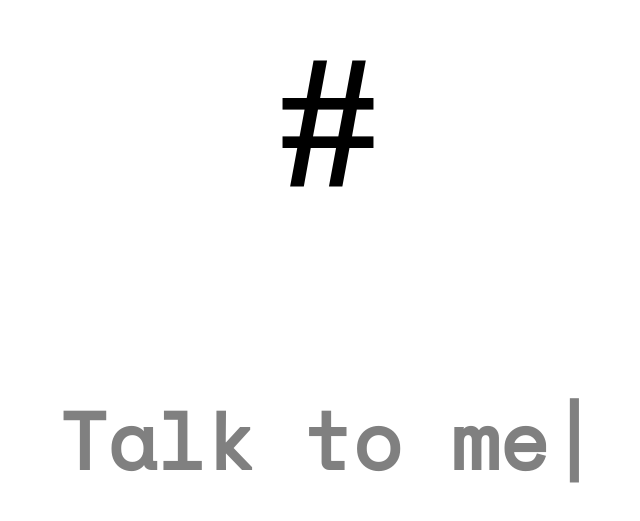
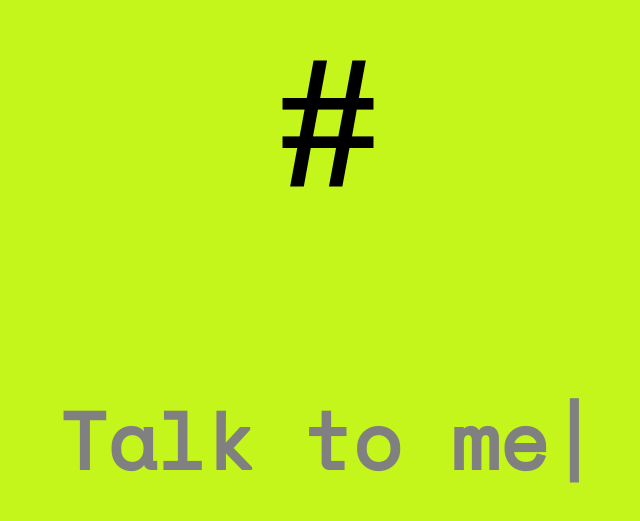
Before and after one commit to TwoWayHandShake/speechShizzle, a React (Create React App) app: page / in a window 1280 px wide. Shown: the part 261-782 px from the top of the page, without its empty margins (312-952 px from the left). Built offline with nearby package versions, Linux system fonts and the light colour scheme; a web font is replaced by a local one.

Commit message:
improve speech recognition, debounce image update, refactor

```diff
--- a/src/App.module.css
+++ b/src/App.module.css
@@ -9,7 +9,7 @@
 	justify-content: center;
 }
 
-.RecognitionWrapper {
+.transcription {
 	font-family: "Space Mono", monospace;
 	position: absolute;
 	color: black;
@@ -35,7 +35,7 @@
 	font-size: 3vw;
 }
 
-.SearchWrapper {
+.search {
 	position: absolute;
 	font-family: "Inknut Antiqua", serif;
 	color: black;
@@ -47,11 +47,11 @@
 	line-height: 10vw;
 }
 
-.SearchWrapperTop {
+.searchTop {
 	top: 50px;
 }
 
-.HintWrapper {
+.typist {
 	font-family: "Space Mono", monospace;
 	color: gray;
 	position: absolute;
@@ -64,7 +64,7 @@
 	/* letter-spacing: -.8vw; */
 }
 
-.StateWrapper {
+.debug {
 	background: white;
 	word-wrap: break-word;
 	position: absolute;
@@ -77,7 +77,7 @@
 	max-width: 600px;
 }
 
-.backgroundWrapper {
+.background {
 	height: 100vh;
 	width: 100vw;
 	overflow: hidden;
--- a/src/App.tsx
+++ b/src/App.tsx
@@ -1,16 +1,11 @@
-import axios from "axios";
-import * as nlp from "compromise";
 import React from "react";
 import classNames from "classnames";
 import Typist from "react-typist";
+import debounce from "debounce";
 import styles from "./App.module.css";
 import "animate.css";
-
-interface IExtendedWindow extends Window {
-	webkitSpeechRecognition: any;
-}
-
-const extendedWindow = window as IExtendedWindow;
+import { SpeechListener, ISpeechChange } from "./SpeechListener";
+import { getImage } from "./giphy";
 
 interface IState {
 	transcription: string;
@@ -43,14 +38,7 @@ class App extends React.PureComponent<IProps, IState> {
 	}
 
 	componentDidMount() {
-		this.initSpeechRecognition();
 		document.addEventListener("keydown", this.toggleDebugView, false);
-	}
-
-	componentDidUpdate(prevProps: IProps, prevState: IState) {
-		if (prevState.item !== this.state.item) {
-			this.updateImage();
-		}
 	}
 
 	toggleDebugView = (event: any) => {
@@ -70,69 +58,16 @@ class App extends React.PureComponent<IProps, IState> {
 		return text.trim();
 	};
 
-	initSpeechRecognition = () => {
-		const recognition = new extendedWindow.webkitSpeechRecognition();
-		recognition.continuous = true;
-		recognition.interimResults = true;
-		recognition.lang = "en-US";
-
-		recognition.onresult = (event: any) => {
-			for (let i = event.resultIndex; i < event.results.length; ++i) {
-				const resultChunk = event.results[i][0].transcript;
-				const transcription = resultChunk;
-				const processedLanguage = nlp(transcription);
-				const extractedNouns = processedLanguage.nouns().out("text");
-
-				const extractedVerbs = processedLanguage.verbs().out("text");
-
-				this.setState({
-					nouns: extractedNouns,
-					verbs: extractedVerbs
-				});
-
-				let text = this.splitGetLast(extractedNouns) || this.splitGetLast(extractedVerbs);
-
-				if (text) {
-					this.setState({
-						item: text
-					});
-				}
-
-				this.setState({
-					transcription
-				});
-			}
-		};
-
-		recognition.start();
-	};
-
 	updateImage = async () => {
 		const { item } = this.state;
 		if (!item) {
 			return;
 		}
+		console.log("Update image", item);
 		try {
-			const keys = [
-				"098bp5rbz5oRCsbNqOfrDJT5EecbSCXs",
-				"qsJL0hUiBazkjkQTZWvgFX2ATawYOHcp",
-				"ppRcLc2j7uB49TVrVAslibdoTZewMPGM",
-				"x8D6sHzDy0H4Q959Cm19GNvh0Ydb5Pr5",
-				"zyk0hiXD6TduvPafJumM6UBdSQCcZSNb",
-				"kxOy2220algKcmTAdh82ARfxpGhNeVMf",
-				"4Nu26m9hRLo1ZOv9mXu1QNJptIUTIN2u"
-			];
-
-			const apiKey = keys[Math.floor(keys.length * Math.random())];
-			const url = `https://api.giphy.com/v1/gifs/random?tag=${item.toLowerCase()}&api_key=${apiKey}&limit=1`;
-			const {
-				data: {
-					data: { image_url }
-				}
-			} = await axios.get(url);
-
+			const url = await getImage(item);
 			this.setState({
-				imageSrc: image_url
+				imageSrc: url
 			});
 		} catch (e) {
 			this.updateImage();
@@ -140,9 +75,11 @@ class App extends React.PureComponent<IProps, IState> {
 		}
 	};
 
+	debounceImageUpdate = debounce(this.updateImage, 300);
+
 	private renderHint() {
 		return this.state.transcription ? null : (
-			<div className={styles.HintWrapper}>
+			<div className={styles.typist}>
 				<Typist>Talk to me</Typist>
 			</div>
 		);
@@ -150,7 +87,7 @@ class App extends React.PureComponent<IProps, IState> {
 
 	private renderDebug() {
 		return this.state.debug ? (
-			<div className={styles.StateWrapper}>
+			<div className={styles.debug}>
 				<pre>{JSON.stringify(this.state, null, 2)}</pre>
 			</div>
 		) : null;
@@ -158,68 +95,77 @@ class App extends React.PureComponent<IProps, IState> {
 
 	private getTheme(): ITheme {
 		const defaultTheme = {
-			search: styles.SearchWrapper,
-			background: styles.backgroundWrapper,
-			transcription: styles.RecognitionWrapper
+			search: styles.search,
+			background: styles.background,
+			transcription: styles.transcription
 		};
-		const text = this.state.transcription;
+		const text = this.state.item;
 		if (/trump|banana/gi.test(text)) {
 			return {
 				...defaultTheme,
-				search: classNames(styles.SearchWrapper, styles.textYellow, "animated", "rotateIn"),
-				transcription: classNames(styles.RecognitionWrapper, styles.textYellow)
+				search: classNames(styles.search, styles.textYellow, "animated", "rotateIn"),
+				transcription: classNames(styles.transcription, styles.textYellow)
 			};
 		}
 
 		if (/bounce|jump|run/gi.test(text)) {
 			return {
 				...defaultTheme,
-				search: classNames(styles.SearchWrapper, "animated", "bounceIn")
+				search: classNames(styles.search, "animated", "bounceIn")
 			};
 		}
 
 		if (/dance|shake|sex/gi.test(text)) {
 			return {
 				...defaultTheme,
-				search: classNames(styles.SearchWrapper, "animated", "shake")
+				search: classNames(styles.search, "animated", "shake")
 			};
 		}
 
-		if (/penis|tits/gi.test(text)) {
+		if (/penis/gi.test(text)) {
 			return {
 				...defaultTheme,
-				search: classNames(
-					styles.SearchWrapper,
-					styles.SearchWrapperTop,
-					"animated",
-					"hinge",
-					"delay-1s",
-					"slow"
-				)
+				search: classNames(styles.search, styles.searchTop, "animated", "hinge", "delay-1s", "slow")
 			};
 		}
 
-		if (/heart|nervous|love/gi.test(text)) {
+		if (/heart|nervous|love|kiss/gi.test(text)) {
 			return {
 				...defaultTheme,
-				search: classNames(
-					styles.SearchWrapper,
-					styles.textRed,
-					"animated",
-					"infinite",
-					"heartBeat"
-				)
+				search: classNames(styles.search, styles.textRed, "animated", "infinite", "heartBeat")
 			};
 		}
 
 		if (/rotate|spin|turn/gi.test(text)) {
 			return {
 				...defaultTheme,
-				search: classNames(styles.SearchWrapper, "animated", "rotateIn")
+				search: classNames(styles.search, "animated", "rotateIn")
 			};
 		}
 
 		return defaultTheme;
+	}
+
+	handleSpeechChange = (change: ISpeechChange) => {
+		console.log("Speech changed", change);
+		if (change.word && change.word !== this.state.item) {
+			this.debounceImageUpdate();
+		}
+		this.setState({
+			item: change.word,
+			transcription: change.full,
+			verbs: change.verbs,
+			nouns: change.nouns
+		});
+	};
+
+	private randomColor() {
+		var letters = "0123456789ABCDEF";
+		var color = "#";
+		for (var i = 0; i < 6; i++) {
+			color += letters[Math.floor(Math.random() * 16)];
+		}
+		return color;
 	}
 
 	render(): React.ReactNode {
@@ -228,18 +174,22 @@ class App extends React.PureComponent<IProps, IState> {
 		const theme = this.getTheme();
 
 		return (
+			<>
+				<SpeechListener onChange={this.handleSpeechChange} />
 				<div className={styles.root}>
 					{this.renderDebug()}
-				<div className={theme.transcription}>{transcription}</div>
 					<div className={theme.search}>
 						<span>#</span>
 						{item}
 					</div>
+					<div className={theme.transcription}>{transcription}</div>
 					{this.renderHint()}
-				<div className={theme.background} style={{ backgroundImage: `url(${imageSrc})` }}>
-					{/* <img src={imageSrc} alt="" /> */}
+					<div
+						className={theme.background}
+						style={{ backgroundImage: `url(${imageSrc})`, backgroundColor: this.randomColor() }}
+					/>
 				</div>
-			</div>
+			</>
 		);
 	}
 }
--- /dev/null
+++ b/src/SpeechListener.tsx
@@ -0,0 +1,107 @@
+import "animate.css";
+import * as nlp from "compromise";
+import React from "react";
+
+interface IExtendedWindow extends Window {
+	webkitSpeechRecognition: any;
+	SpeechRecognition: any;
+	SpeechRecognitionEvent: any;
+	webkitSpeechRecognitionEvent: any;
+}
+
+const extendedWindow = window as IExtendedWindow;
+
+interface IState {
+	full: string;
+	word: string;
+	nouns: string;
+	verbs: string;
+}
+
+export interface ISpeechChange {
+	full: string;
+	word: string;
+	nouns: string;
+	verbs: string;
+}
+
+interface IProps {
+	onChange: (change: ISpeechChange) => void;
+}
+
+export class SpeechListener extends React.PureComponent<IProps, IState> {
+	constructor(props: IProps) {
+		super(props);
+		this.state = {
+			full: "",
+			word: "",
+			nouns: "",
+			verbs: ""
+		};
+	}
+
+	componentDidMount() {
+		this.startSpeechRecognition();
+	}
+
+	splitGetLast = (text: string) => {
+		const split = text.split(" ");
+		if (split.length) {
+			return split.reverse()[0].trim();
+		}
+		return text.trim();
+	};
+
+	handleSpeechResult = (event: any) => {
+		for (let i = event.resultIndex; i < event.results.length; ++i) {
+			const transcription = event.results[i][0].transcript;
+			const processedLanguage = nlp(transcription);
+			const extractedNouns = processedLanguage.nouns().out("text");
+
+			const extractedVerbs = processedLanguage.verbs().out("text");
+
+			this.setState({
+				nouns: extractedNouns,
+				verbs: extractedVerbs
+			});
+
+			let singleWord = this.splitGetLast(extractedNouns) || this.splitGetLast(extractedVerbs);
+
+			if (singleWord) {
+				this.setState({
+					word: singleWord
+				});
+			}
+
+			this.setState({
+				full: transcription
+			});
+
+			this.props.onChange(this.state);
+		}
+	};
+
+	startSpeechRecognition = () => {
+		const SpeechRecognition =
+			extendedWindow.SpeechRecognition || extendedWindow.webkitSpeechRecognition;
+		const recognition = new SpeechRecognition();
+
+		recognition.interimResults = true;
+		recognition.lang = "en-US";
+		recognition.maxAlternatives = 1;
+
+		recognition.onresult = this.handleSpeechResult;
+
+		recognition.onend = () => {
+			console.log("Start speech recognition");
+			recognition.start();
+		};
+
+		console.log("Start speech recognition");
+		recognition.start();
+	};
+
+	render(): React.ReactNode {
+		return null;
+	}
+}
--- /dev/null
+++ b/src/giphy.ts
@@ -0,0 +1,25 @@
+import axios from "axios";
+
+const API_KEYS = [
+	"098bp5rbz5oRCsbNqOfrDJT5EecbSCXs",
+	"qsJL0hUiBazkjkQTZWvgFX2ATawYOHcp",
+	"ppRcLc2j7uB49TVrVAslibdoTZewMPGM",
+	"x8D6sHzDy0H4Q959Cm19GNvh0Ydb5Pr5",
+	"zyk0hiXD6TduvPafJumM6UBdSQCcZSNb",
+	"kxOy2220algKcmTAdh82ARfxpGhNeVMf",
+	"4Nu26m9hRLo1ZOv9mXu1QNJptIUTIN2u"
+];
+
+export async function getImage(tag: string) {
+	const apiKey = API_KEYS[Math.floor(API_KEYS.length * Math.random())];
+	const url = `https://api.giphy.com/v1/gifs/random?tag=${encodeURIComponent(
+		tag.toLowerCase()
+	)}&api_key=${apiKey}&limit=1`;
+	const {
+		data: {
+			data: { image_url }
+		}
+	} = await axios.get(url);
+
+	return image_url;
+}
```
Lines whose indentation alone changed are shown as unchanged.
